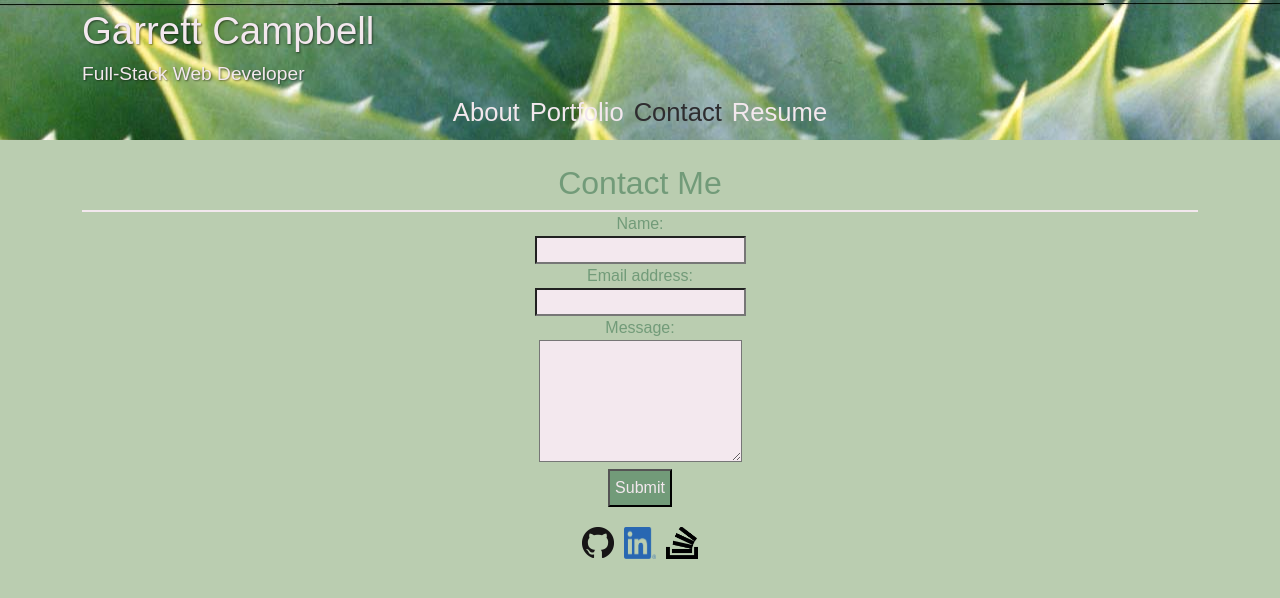
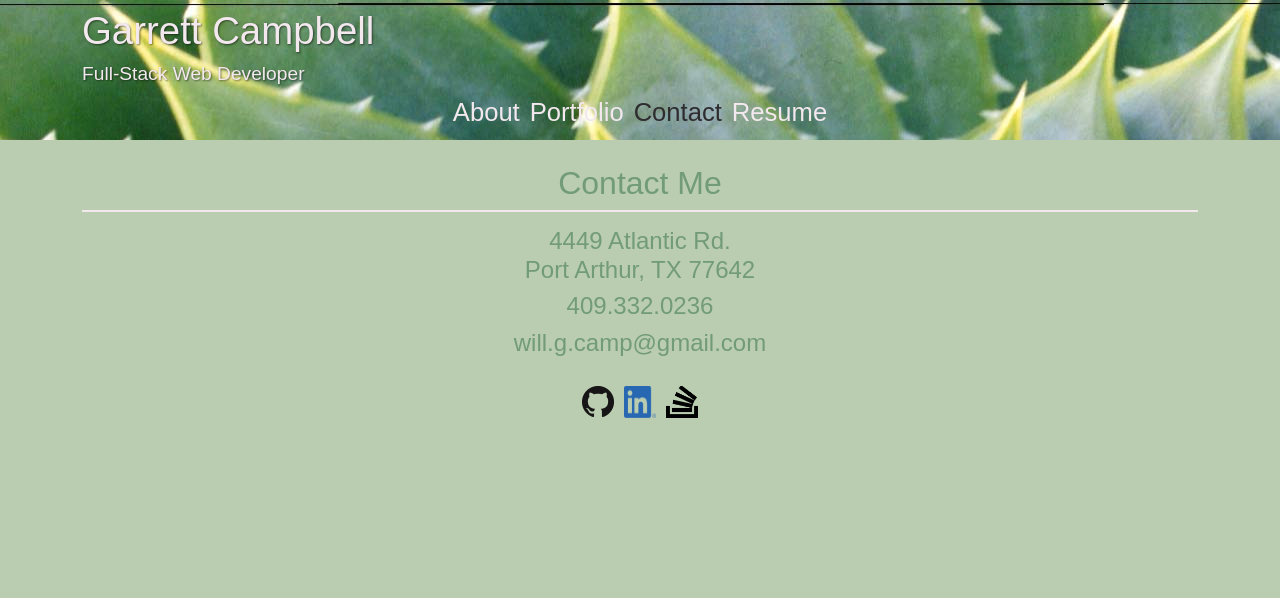
Before and after one commit to swvmpdad/Garrett-C-Portfolio, a React (Create React App) app: page /Garrett-C-Portfolio/contact in a window 1280 px wide. Shown: the top 598 px of the page. Built offline with nearby package versions, Linux system fonts and the light colour scheme.

Commit message:
changed contact page and updated resume

```diff
--- a/src/App.css
+++ b/src/App.css
@@ -234,14 +234,19 @@ input, textarea {
   justify-content: space-evenly;
 }
 
-.contact-info div {
-  display: flex;
-  justify-content: space-evenly;
+.contact-info {
+  margin-top: 15px;
+  text-align: center;
 }
 
 .contact-info a {
   text-decoration: none;
-  color: var(--secondary-color);
+  color: var(--tertiary-color);
+}
+
+.contact-info div {
+  display: flex;
+  justify-content: space-evenly;
 }
 
 #contact-form button {
--- a/src/pages/Contact.js
+++ b/src/pages/Contact.js
@@ -3,72 +3,98 @@ import { validateEmail } from '../utils/helpers';
 const formUrl = 'docs.google.com/forms/d/1VGB5sFaFMRu5FRQFoDzTYmfCNhku9BPwpgez7uBPkXM/';
 
 function ContactForm() {
-    const [formState, setFormState] = useState({ name: '', email: '', message: '' });
-    const { name, email, message } = formState;
-    const [errorMessage, setErrorMessage] = useState('');
+    // const [formState, setFormState] = useState({ name: '', email: '', message: '' });
+    // const { name, email, message } = formState;
+    // const [errorMessage, setErrorMessage] = useState('');
 
-    function handleChange(e) {
-        if (e.target.name === 'email') {
-            const isValid = validateEmail(e.target.value);
-            console.log(isValid);
-            if (!isValid) {
-                setErrorMessage('Your email is invalid.');
-            } else {
-                setErrorMessage('');
-            }
-        } else {
-            if (!e.target.value.length) {
-                setErrorMessage(`${e.target.name} is required.`);
-            } else {
-                setErrorMessage('');
-            }
-        }
-        console.log('errorMessage', errorMessage);
-        if (!errorMessage) {
-            setFormState({...formState, [e.target.name]: e.target.value })
-            console.log(formState);
-        }
-    }
+    // function handleChange(e) {
+    //     if (e.target.name === 'email') {
+    //         const isValid = validateEmail(e.target.value);
+    //         console.log(isValid);
+    //         if (!isValid) {
+    //             setErrorMessage('Your email is invalid.');
+    //         } else {
+    //             setErrorMessage('');
+    //         }
+    //     } else {
+    //         if (!e.target.value.length) {
+    //             setErrorMessage(`${e.target.name} is required.`);
+    //         } else {
+    //             setErrorMessage('');
+    //         }
+    //     }
+    //     console.log('errorMessage', errorMessage);
+    //     if (!errorMessage) {
+    //         setFormState({...formState, [e.target.name]: e.target.value })
+    //         console.log(formState);
+    //     }
+    // }
 
-    function handleSubmit(e) {
-        e.preventDefault();
-        console.log(formState);
-        e.target.name.value = '';
-        e.target.email.value = '';
-        e.target.message.value = '';
-    }
+    // function handleSubmit(e) {
+    //     e.preventDefault();
+    //     console.log(formState);
+    //     e.target.name.value = '';
+    //     e.target.email.value = '';
+    //     e.target.message.value = '';
+    // }
 
 
+    // return(
+    //     <section>
+    //         <div className="section-title">
+    //             <h2>Contact Me</h2>
+    //         </div>
+    //         <div id="contact-form" className="row d-flex justify-content-center">
+    //             <div className="col-md-6 text-center">
+    //                 <form className="col justify-space-between align-items-center" id="contact-form" onSubmit={handleSubmit}>
+    //                     <div>
+    //                         <label htmlFor="name">Name:</label><br />
+    //                         <input type="text" defaultValue={name} onBlur={handleChange} name="name" />
+    //                     </div>
+
+    //                     <div>
+    //                         <label htmlFor="email">Email address:</label><br />
+    //                         <input type="email" defaultValue={email} onBlur={handleChange}  name="email" />
+    //                     </div>
+
+    //                     <div>
+    //                         <label htmlFor="message">Message:</label><br />
+    //                         <textarea name="message" defaultValue={message} onBlur={handleChange} rows="5" />
+    //                     </div>
+    //                     {errorMessage && (
+    //                         <div>
+    //                             <p className="error-text">{errorMessage}</p>
+    //                         </div>
+    //                     )}
+    //                     <button type="submit">Submit</button>
+    //                 </form>
+    //             </div>
+    //         </div>
+    //     </section>
+    // );
     return(
         <section>
-            <div className="section-title">
-                <h2>Contact Me</h2>
-            </div>
-            <div id="contact-form" className="row d-flex justify-content-center">
-                <div className="col-md-6 text-center">
-                    <form className="col justify-space-between align-items-center" id="contact-form" onSubmit={handleSubmit}>
+             <div className="section-title">
+                 <h2>Contact Me</h2>
+             </div>
+             <div className="contact-info">
                         <div>
-                            <label htmlFor="name">Name:</label><br />
-                            <input type="text" defaultValue={name} onBlur={handleChange} name="name" />
+                            <h4>
+                            4449 Atlantic Rd. <br />
+                            Port Arthur, TX
+                            77642 <br />
+                            </h4>
                         </div>
-
                         <div>
-                            <label htmlFor="email">Email address:</label><br />
-                            <input type="email" defaultValue={email} onBlur={handleChange}  name="email" />
+                            <h4>
+                               <a href= "tel:4093320236">409.332.0236</a>
+                            </h4>
                         </div>
-
                         <div>
-                            <label htmlFor="message">Message:</label><br />
-                            <textarea name="message" defaultValue={message} onBlur={handleChange} rows="5" />
+                            <h4>
+                            <a href = "mailto:will.g.camp@gmail.com">will.g.camp@gmail.com</a>
+                            </h4>
                         </div>
-                        {errorMessage && (
-                            <div>
-                                <p className="error-text">{errorMessage}</p>
-                            </div>
-                        )}
-                        <button type="submit">Submit</button>
-                    </form>
-                </div>
             </div>
         </section>
     );
```
Also changed, not shown: 1 other file (tests, documents, lock files or other folders).
